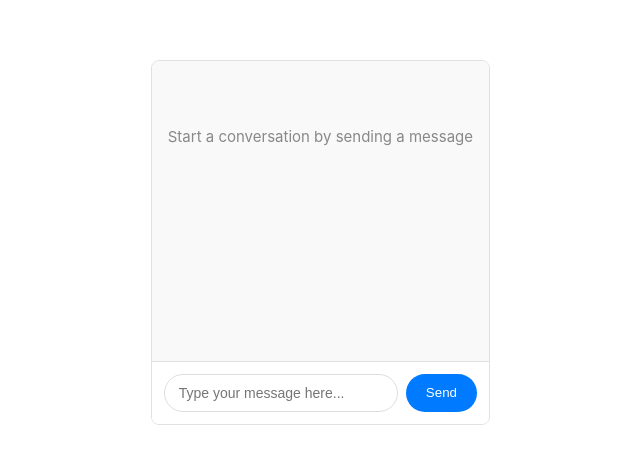
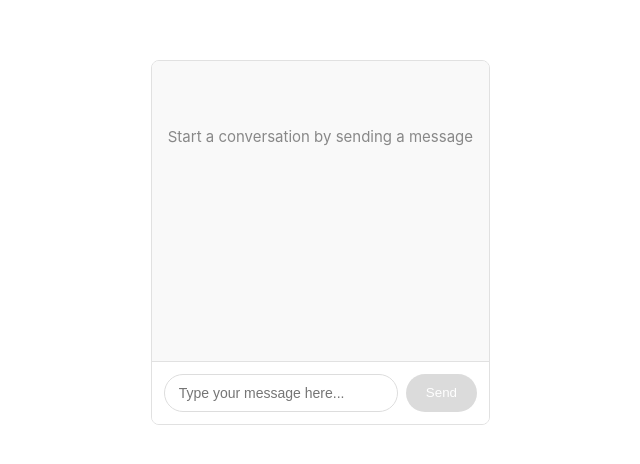
Before and after one commit to i-Sociaal-Lab/jaapjunior, a Vue app in the folder packages/frontend/: page / in a window 1280 px wide. Shown: the part 158-622 px from the top of the page, without its empty margins (150-790 px from the left). Built offline with nearby package versions, Linux system fonts and the light colour scheme.

Commit message:
Disable chatbot when receiving message or no message is entered

```diff
--- a/packages/frontend/src/components/TheChat.vue
+++ b/packages/frontend/src/components/TheChat.vue
@@ -1,12 +1,18 @@
 <script setup lang="ts">
-import { ref } from 'vue';
+import { ref, computed } from 'vue';
 
 const messageInput = ref('');
 const messages = ref<Array<{text: string, isUser: boolean}>>([]);
+const isReceivingMessage = ref(false);
+
+// Computed property to determine if send button should be disabled
+const isSendDisabled = computed(() => {
+  return isReceivingMessage.value || !messageInput.value.trim();
+});
 
 const sendMessage = () => {
-  // Skip empty messages
-  if (!messageInput.value.trim()) return;
+  // Skip empty messages or if currently receiving a message
+  if (isSendDisabled.value) return;
 
   // Add user message to chat
   messages.value.push({
@@ -14,12 +20,18 @@ const sendMessage = () => {
     isUser: true
   });
 
+  // Set receiving state to true
+  isReceivingMessage.value = true;
+
   // Simulate response (in a real app, this would be an API call)
   setTimeout(() => {
     messages.value.push({
       text: `Response to: ${messageInput.value}`,
       isUser: false
     });
+
+    // Reset receiving state
+    isReceivingMessage.value = false;
   }, 1000);
 
   // Clear input after sending
@@ -49,7 +61,11 @@ const sendMessage = () => {
         placeholder="Type your message here..."
         class="message-input"
       />
-      <button @click="sendMessage" class="send-button">
+      <button
+        @click="sendMessage"
+        class="send-button"
+        :disabled="isSendDisabled"
+      >
         Send
       </button>
     </div>
@@ -141,4 +157,10 @@ const sendMessage = () => {
 .send-button:hover {
   background-color: #0069d9;
 }
+
+.send-button:disabled {
+  background-color: #cccccc;
+  cursor: not-allowed;
+  opacity: 0.7;
+}
 </style>
```
